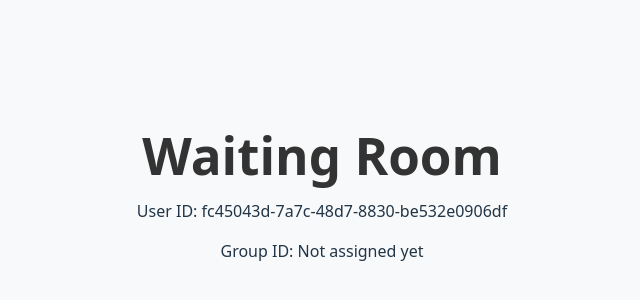
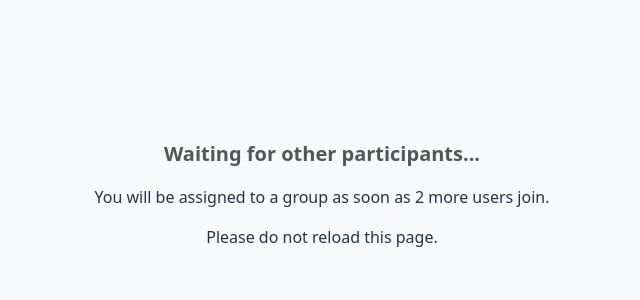
Before and after one commit to nwicker463/ideation-vite-frontend, a React (Vite) app: page / in a window 1280 px wide. Shown: the part 214-514 px from the top of the page, without its empty margins (318-958 px from the left). Built offline with nearby package versions, Linux system fonts and the light colour scheme; no server answers.

Commit message:
reversing previous changes

```diff
--- a/src/WaitingRoom.jsx
+++ b/src/WaitingRoom.jsx
@@ -1,14 +1,19 @@
-import { useState, useEffect } from "react";
-import { useNavigate } from "react-router-dom";
 import { v4 as uuidv4 } from "uuid";
+import { useEffect, useState } from 'react';
+import { useNavigate } from 'react-router-dom';
+
 
 export default function WaitingRoom() {
+  //const [userId, setLocalUserId] = useState(null);
+  const [groupId, setGroupId] = useState(null);
   const navigate = useNavigate();
+  const [isWaiting, setIsWaiting] = useState(true);
+  const [locked, setLocked] = useState(false);
+  const [userLabel, setUserLabel] = useState(null);
+  const [userId, setUserId] = useState(() => localStorage.getItem("userId") || null);
 
-  // Load existing userId from localStorage if it exists
-  const [userId, setUserId] = useState(() => localStorage.getItem("userId") || null);
-  const [groupId, setGroupId] = useState(null);
-  const [locked, setLocked] = useState(false);
+
+
 
   // On first mount, generate a new ID *only if one does not already exist*
   useEffect(() => {
@@ -16,8 +21,10 @@ export default function WaitingRoom() {
       const prolificId = new URLSearchParams(window.location.search).get("PROLIFIC_PID");
       const idToUse = prolificId || uuidv4();
 
+
       localStorage.setItem("userId", idToUse);
       setUserId(idToUse);
+
 
       // Post to backend waiting list once
       fetch(`${import.meta.env.VITE_API_URL}/api/waiting`, {
@@ -28,37 +35,121 @@ export default function WaitingRoom() {
     }
   }, [userId]);
 
-  // Poll backend for group assignment
+
+  // Add user to waiting list
   useEffect(() => {
     if (!userId) return;
+
+
+    let intervalId;
+
+
+    const addToWaitingList = async () => {
+      try {
+        const res = await fetch(`${import.meta.env.VITE_API_URL}/api/waiting`, {
+          method: 'POST',
+          headers: { 'Content-Type': 'application/json' },
+          body: JSON.stringify({ userId }),
+        });
+
+
+        if (!res.ok) throw new Error('Failed to add user to waiting list');
+        const data = await res.json();
+        console.log('User added to waiting list:', data);
+        console.log("Assigned group:", data.groupId);
+        console.log("Assigned label:", data.label);
+        console.log("Current userId:", userId);
+
+
+        // Begin polling
+        /*intervalId = setInterval(async () => {
+          try {
+            const res = await fetch(`${import.meta.env.VITE_API_URL}/api/waiting/${userId}`);
+            const result = await res.json();
+            console.log('Polling result:', result);
+
+
+            if (result.group_id) {
+              setGroupId(result.group_id);
+              setLocked(true);
+              clearInterval(intervalId);
+              navigate('/app');
+            }
+          } catch (err) {
+            console.error('Polling failed:', err);
+          }
+        }, 2000); */
+      } catch (err) {
+        console.error('Error posting to waiting list:', err);
+      }
+    };
+
+
+    addToWaitingList();
+
+
+    return () => clearInterval(intervalId);
+  }, [userId, setGroupId, setLocked, navigate]);
+
+
+  // Logging and sending user to App
+  useEffect(() => {
+    let navigated = false;
+
 
     const interval = setInterval(() => {
       fetch(`${import.meta.env.VITE_API_URL}/api/waiting/${userId}`)
         .then(res => res.json())
         .then(data => {
-          console.log("Waiting check:", data);
-          if (data.groupId) {
+          console.log("Polling data:", data); // should show { groupId: "...", label: "User A", ... }
+
+
+          if (!navigated && data.groupId && data.label) {
             setGroupId(data.groupId);
+            setUserLabel(data.label);
             setLocked(true);
 
+
+            console.log("Saving to localStorage:");
+            console.log("userId:", userId);
+            console.log("groupId:", data.groupId);
+            console.log("userLabel:", data.label);
+
+
             localStorage.setItem("groupId", data.groupId);
+            localStorage.setItem("userId", userId);
             localStorage.setItem("userLabel", data.label);
 
+
+            navigated = true;
             navigate("/app");
           }
         })
-        .catch(err => console.error("Error fetching group assignment:", err));
+        .catch(err => console.error("Error fetching group ID:", err));
+
+
+      fetch(`${import.meta.env.VITE_API_URL}/api/waiting/${userId}/heartbeat`, {
+        method: "POST"
+      });
+
+
     }, 2000);
+
 
     return () => clearInterval(interval);
   }, [userId]);
 
+
+
+
+
+
   return (
-    <div>
-      <h1>Waiting Room</h1>
-      <p>User ID: {userId}</p>
-      <p>Group ID: {groupId || "Not assigned yet"}</p>
-      {locked && <p>Locked in group.</p>}
+    <div className="p-6">
+      <h2 className="text-xl font-bold mb-4">Waiting for other participants...</h2>
+      <p>You will be assigned to a group as soon as 2 more users join.</p>
+      <p></p>
+      <p>Please do not reload this page.</p>
     </div>
   );
 }
```
